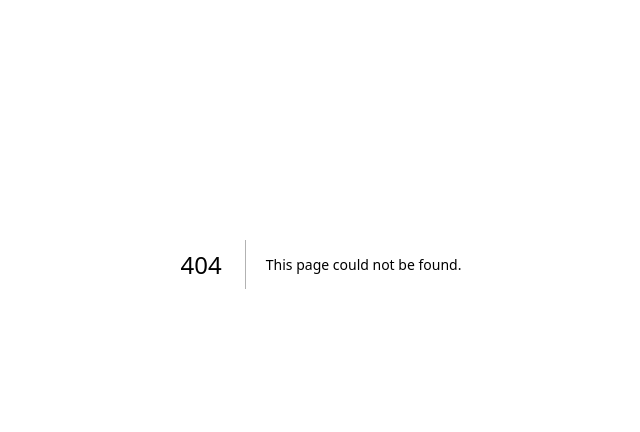
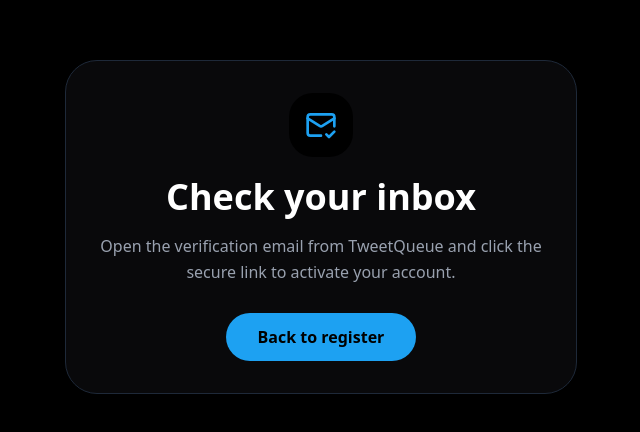
Before and after one commit to vicky87883/tweetqueue-frontend, a Next.js app: page /verify-email in a window 1280 px wide. Before the commit this address had no page. Shown: the part 136-568 px from the top of the page, without its empty margins (319-959 px from the left). Built offline with nearby package versions, Linux system fonts and the light colour scheme.

Commit message:
Add email verification status page

```diff
--- /dev/null
+++ b/app/verify-email/page.tsx
@@ -0,0 +1,48 @@
+import Link from 'next/link';
+import { CheckCircle2, MailCheck, XCircle } from 'lucide-react';
+import { MobileAppDock } from '@/components/mobile-app-dock';
+
+type VerifyEmailPageProps = {
+  searchParams: Promise<{ status?: string }>;
+};
+
+export default async function VerifyEmailPage({ searchParams }: VerifyEmailPageProps) {
+  const { status } = await searchParams;
+  const verified = status === 'verified';
+  const invalid = status === 'invalid';
+
+  return (
+    <main className="mobile-safe-page flex min-h-dvh items-center justify-center bg-black px-4 text-white sm:px-6">
+      <section className="w-full max-w-lg rounded-[2rem] border border-gray-800 bg-zinc-950 p-6 text-center shadow-2xl shadow-black/40 sm:p-8">
+        <div className="mx-auto mb-5 flex h-16 w-16 items-center justify-center rounded-3xl bg-black">
+          {verified ? (
+            <CheckCircle2 className="h-8 w-8 text-emerald-400" />
+          ) : invalid ? (
+            <XCircle className="h-8 w-8 text-red-400" />
+          ) : (
+            <MailCheck className="h-8 w-8 text-[#1DA1F2]" />
+          )}
+        </div>
+
+        <h1 className="text-3xl font-black sm:text-4xl">
+          {verified ? 'Email verified' : invalid ? 'Verification link expired' : 'Check your inbox'}
+        </h1>
+        <p className="mt-4 text-base leading-relaxed text-gray-400">
+          {verified
+            ? 'Your account is active. You can now sign in and open your dashboard.'
+            : invalid
+              ? 'This verification link is invalid or expired. Register again or request a new verification email from sign in support.'
+              : 'Open the verification email from TweetQueue and click the secure link to activate your account.'}
+        </p>
+
+        <Link
+          href={verified ? '/login' : '/register'}
+          className="mt-7 inline-flex min-h-12 items-center justify-center rounded-full bg-[#1DA1F2] px-8 font-bold text-black hover:bg-sky-400"
+        >
+          {verified ? 'Sign in' : 'Back to register'}
+        </Link>
+      </section>
+      <MobileAppDock />
+    </main>
+  );
+}
```
